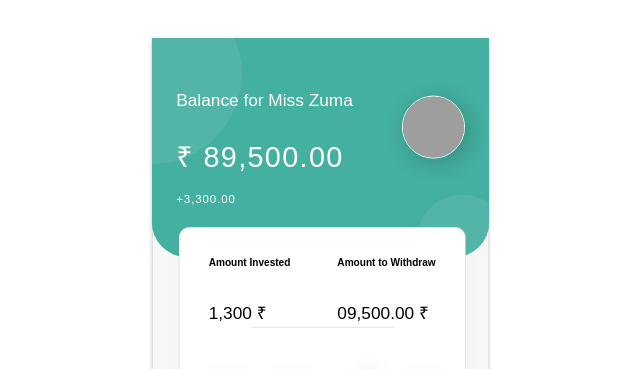
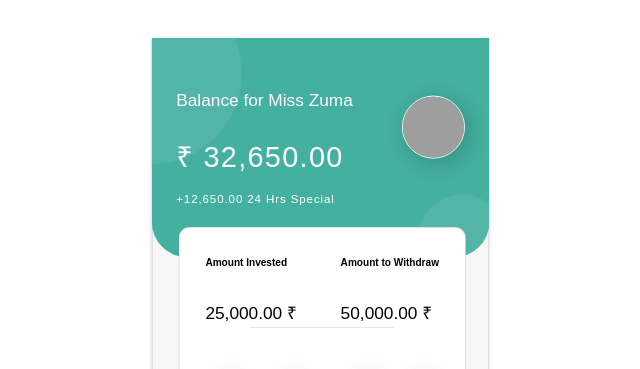
Before and after one commit to Greenbnds/Zuma, a plain HTML site: page wallet.html in a window 1280 px wide. Shown: the part 820-1189 px from the top of the page, without its empty margins (320-960 px from the left). Drawn offline with nearby package versions, Linux system fonts and the light colour scheme; grey boxes are pictures that could not be loaded.

Commit message:
Add files via upload

```diff
--- a/wallet.html
+++ b/wallet.html
@@ -83,8 +83,8 @@
       <div class="header">
         <div class="header-summary">
           <div class="summary-text">Balance for Miss Zuma</div>
-          <div class="summary-balance">&#8377; 89,500.00</div>
-          <div class="summary-text-2">+3,300.00</div>
+          <div class="summary-balance">&#8377; 32,650.00</div>
+          <div class="summary-text-2">+12,650.00 24 Hrs Special</div>
         </div>
         <div class="user-profile">
           <img src="https://pbs.twimg.com/profile_images/1089189690773712897/bCJr7IzK_400x400.jpg" class="user-photo" alt="Profile">
@@ -96,11 +96,11 @@
           <div class="upper-row">
             <div class="card-item">
               <span>Amount Invested</span><br>
-              <span>1,300 &#8377;</span>
+              <span>25,000.00 &#8377;</span>
             </div>
             <div class="card-item">
               <span>Amount to Withdraw</span><br>
-              <span>09,500.00 &#8377;</span>
+              <span>50,000.00 &#8377;</span>
             </div>
           </div>
 
@@ -143,7 +143,7 @@
               <div class="t-title">Company Contribution</div>
               <div class="t-time">03:45 AM</div>
             </div>
-            <div class="t-amount">+300 &#8377;</div>
+            <div class="t-amount">+12 560 &#8377;</div>
           </div>
 
           <div class="transaction">
@@ -152,7 +152,7 @@
               <div class="t-title">First Deposit</div>
               <div class="t-time">13:00 PM</div>
             </div>
-            <div class="t-amount red">+1,500 &#8377;</div>
+            <div class="t-amount red">+25,000 &#8377;</div>
           </div>
         </div>
       </div>
```
